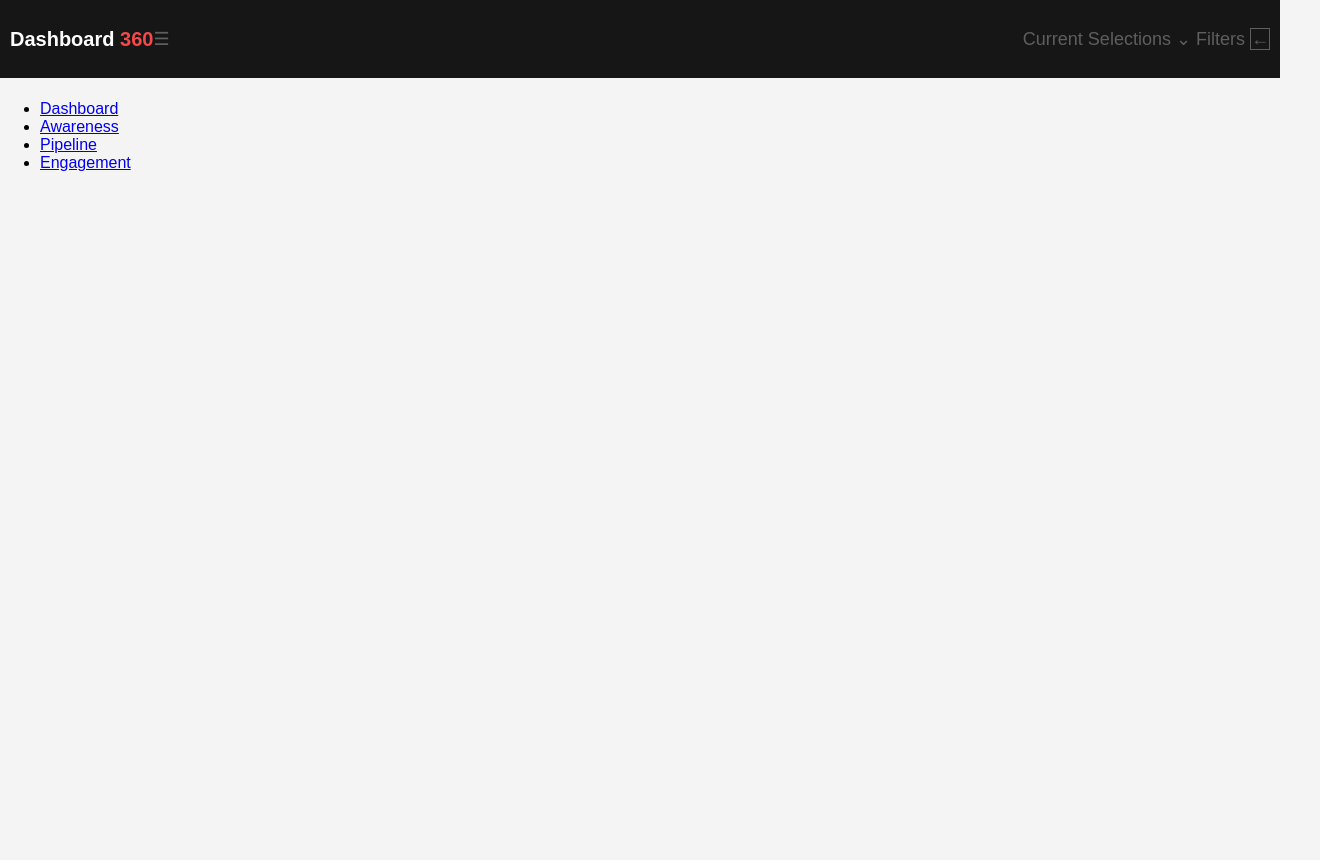
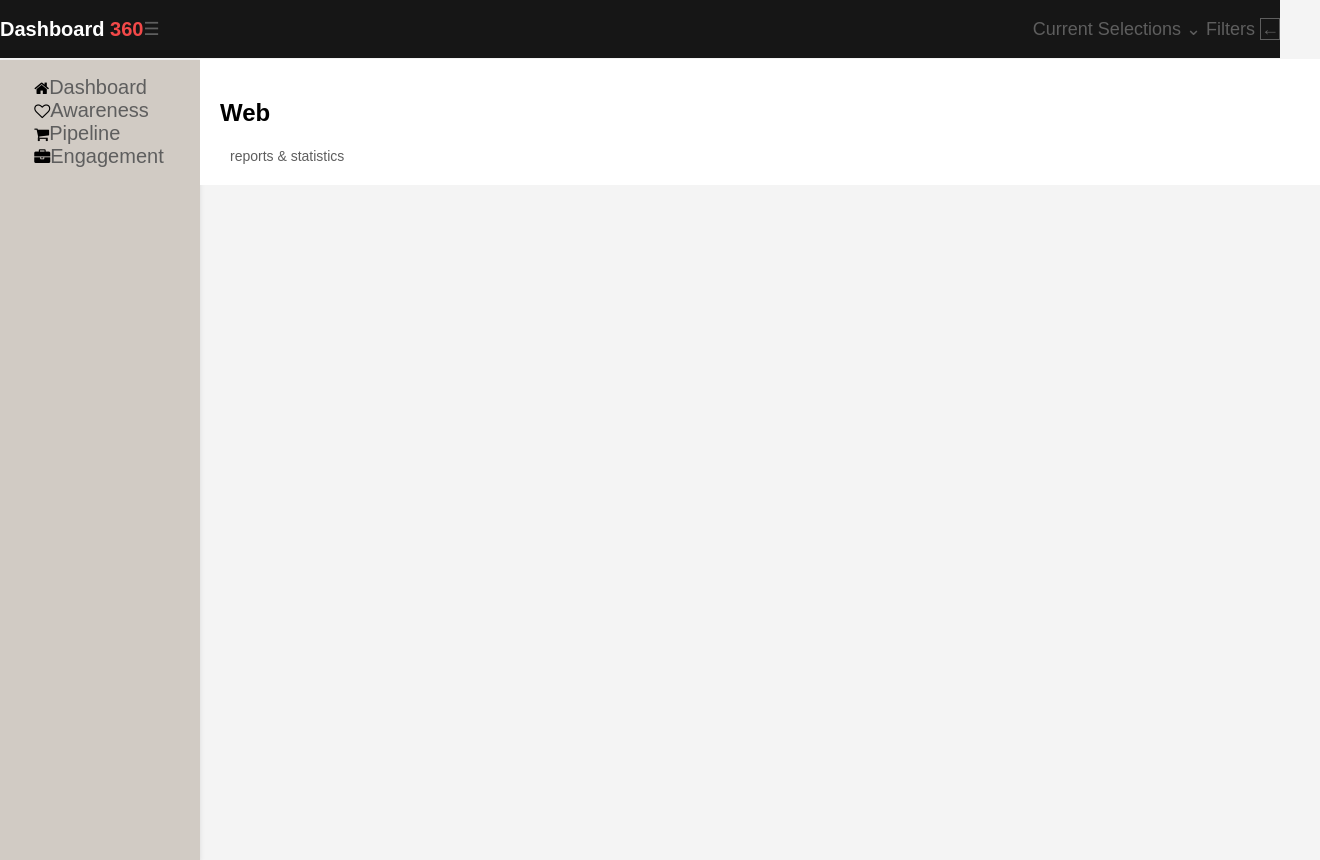
Before and after one commit to Frost-Levi/Project-SASS-Dashboard, a plain HTML site: page index.html in a window 1280 px wide. Shown: the whole page, 1320 px wide, since content can reach past the window. Before the commit the page ends 800 px from the top, so only its background shows below. Drawn offline with Linux system fonts and the light colour scheme.

Commit message:
More coding

```diff
--- a/index.html
+++ b/index.html
@@ -5,9 +5,20 @@
     <meta name="viewport" content="width=device-width, initial-scale=1.0">
     <title>DashBoard</title>
     <link rel="stylesheet" href="style.css">
+    <link rel="stylesheet" href="https://cdnjs.cloudflare.com/ajax/libs/font-awesome/4.7.0/css/font-awesome.min.css">
 </head>
 <body>
     <iframe src="Topbar.html" width="100%" height="80px" style="border:none;"></iframe>
-    <iframe src="sidebar.html" width="250px" height="100%" style="border:none; float:left;"></iframe>
+    <div class="sidenav">
+        <ul class="fa-ul">
+            <li><i class="fa fa-home"></i><a href="index.html" target="_top">Dashboard</a></li>
+            <li><i class="fa fa-heart-o"></i><a href="#" target="_top">Awareness</a></li>
+             <li><i class="fa fa-shopping-cart"></i><a href="#">Pipeline</a></li>
+            <li><i class="fa fa-briefcase"></i><a href="#">Engagement</a></li>
+         </ul>
+    </div>
+    <div id="top">
+        <h2>Web</h2><span>reports & statistics</span>
+    </div>
 </body>
 </html>
--- a/sidebar.html
+++ b/sidebar.html
@@ -4,19 +4,10 @@
     <meta charset="UTF-8">
     <meta name="viewport" content="width=device-width, initial-scale=1.0">
     <link rel="stylesheet" href="style.css">
+    <link rel="stylesheet" href="https://cdnjs.cloudflare.com/ajax/libs/font-awesome/4.7.0/css/font-awesome.min.css">
     <title>Sidebar</title>
 </head>
 <body>
-    <aside>
-        <nav>
-            <ul>
-                <li><a href="index.html" target="_top">Dashboard</a></li>
-                <li><a href="#" target="_top">Awareness</a></li>
-                <li><a href="#" target="_top">Pipeline</a></li>
-                <li><a href="#" target="_top">Engagement</a></li>
-            </ul>
 
-        </nav>
-    </aside>
 </body>
 </html>
--- a/style.scss
+++ b/style.scss
@@ -6,8 +6,9 @@ header {
     display: flex;
     justify-content: space-between;
     align-items: center;
-    padding: 10px 10px;
+    padding: 10px 10px 20px 10px 20px;
     pointer-events: none;
+    margin-bottom: 0px;
     a{
         text-decoration: none;
         pointer-events:all;
@@ -32,9 +33,38 @@ header {
         border: 1px solid $textcolor2;
     }
 }
+.sidenav {
+    background-color: #d1cbc4;
+    height: 100vh;
+    width: 200px;
+    padding-top: 0px;
+    margin-top: 0px;
+    position: absolute;
+    top: 60px;
+     box-shadow: 0 2px 5px rgba(0, 0, 0, 0.1);
+    a {
+        text-decoration: none;
+        color: $textcolor2;
+        font-size: 20px;
+    }
+}
 
 body {
     margin: 0;
     font-family: Arial, sans-serif;
     background-color: #f4f4f4;
 }
+#top {
+    padding: 20px;
+    background-color: white;
+    width: calc(100% - 200px);
+    position: relative;
+    top: -25px;
+    left: 200px;
+
+    span{
+        margin-left: 10px;
+        font-size: 14px;
+        color: $textcolor2;
+    }
+}
```
Also changed, not shown: style.css, 1 other file.
